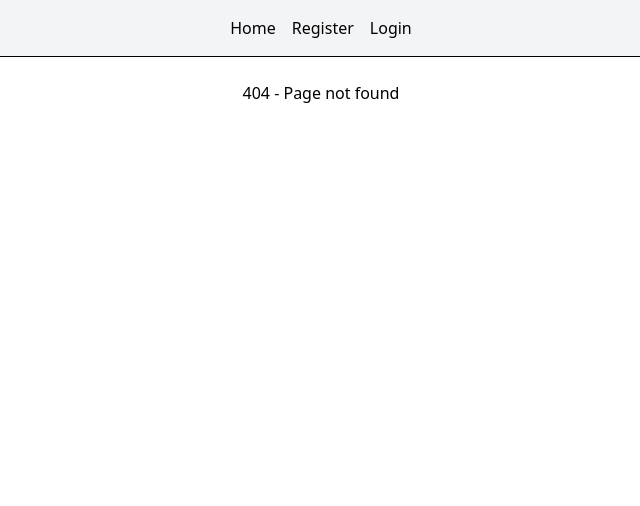
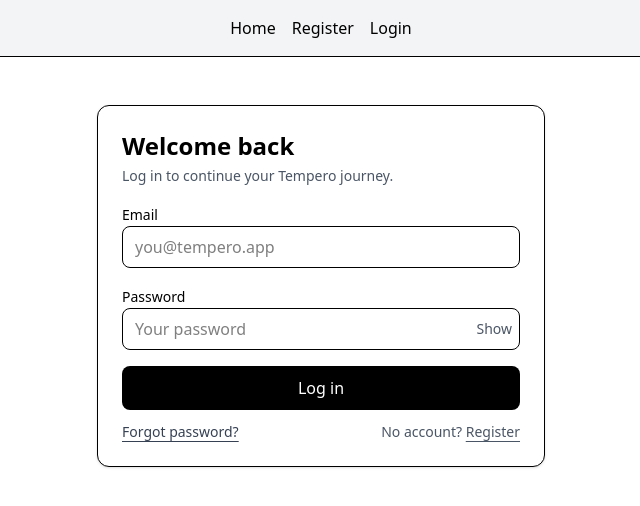
Before and after one commit to MESW-LES-2025/Tempero, a React (Vite) app in the folder tempero/: page /login in a window 1280 px wide. Before the commit this address had no page. Shown: the top 506 px of the page, without its empty margins (319-959 px from the left). Built offline with nearby package versions, Linux system fonts and the light colour scheme.

Commit message:
login working

```diff
--- a/tempero/src/App.tsx
+++ b/tempero/src/App.tsx
@@ -1,6 +1,7 @@
 import { BrowserRouter, Routes, Route, Link } from "react-router-dom";
 import HomePage from "./pages/HomePage";
 import RegisterPage from "./pages/RegisterPage";
+import LoginPage from "./pages/LoginPage";
 
 
 function NotFoundPage() {
@@ -10,17 +11,18 @@ function NotFoundPage() {
 export default function App() {
   return (
     <BrowserRouter>
-      {/* 🧭 Simple navbar just to navigate between routes */}
+      {/* Simple navbar just to navigate between routes */}
       <nav className="flex justify-center gap-4 p-4 border-b bg-gray-100">
         <Link to="/" className="hover:underline">Home</Link>
         <Link to="/register" className="hover:underline">Register</Link>
         <Link to="/login" className="hover:underline">Login</Link>
       </nav>
 
-      {/* 🧱 Page routes */}
+      {/* Page routes */}
       <Routes>
         <Route index element={<HomePage />} />
         <Route path="register" element={<RegisterPage />} />
+        <Route path="login" element={<LoginPage />} />
         <Route path="*" element={<NotFoundPage />} />
       </Routes>
     </BrowserRouter>
--- /dev/null
+++ b/tempero/src/pages/LoginPage.tsx
@@ -0,0 +1,152 @@
+import { useState } from "react";
+import { Link, useNavigate } from "react-router-dom";
+import { supabase } from "../config/supabaseClient";
+
+export default function LoginPage() {
+  const [email, setEmail] = useState("");
+  const [password, setPassword] = useState("");
+  const [showPass, setShowPass] = useState(false);
+  const [loading, setLoading] = useState(false);
+  const [err, setErr] = useState<string | null>(null);
+  const [info, setInfo] = useState<string | null>(null);
+  const navigate = useNavigate();
+
+  async function handleLogin(e: React.FormEvent) {
+    e.preventDefault();
+    setErr(null);
+    setInfo(null);
+    setLoading(true);
+
+    const { data, error } = await supabase.auth.signInWithPassword({
+      email,
+      password,
+    });
+
+    setLoading(false);
+
+    if (error) {
+      setErr(error.message);
+      return;
+    }
+
+    if (data.user) {
+      // success: vai para a Home
+      navigate("/");
+    }
+  }
+
+  async function handleResetPassword() {
+    setErr(null);
+    setInfo(null);
+
+    if (!email) {
+      setErr("Enter your email first to receive a reset link.");
+      return;
+    }
+
+    // Define a rota de redirecionamento após o utilizador clicar no link do email.
+    // Garante que este URL está nas Redirect URLs do Supabase.
+    const redirectTo = `${window.location.origin}/update-password`;
+
+    const { error } = await supabase.auth.resetPasswordForEmail(email, {
+      redirectTo,
+    });
+
+    if (error) {
+      setErr(error.message);
+    } else {
+      setInfo("Password reset email sent. Check your inbox.");
+    }
+  }
+
+  return (
+    <div className="mx-auto mt-12 max-w-md">
+      <div className="rounded-xl border bg-white p-6 shadow-sm">
+        <h1 className="mb-1 text-2xl font-bold">Welcome back</h1>
+        <p className="mb-4 text-sm text-gray-600">
+          Log in to continue your Tempero journey.
+        </p>
+
+        {err && (
+          <div className="mb-3 rounded-lg border border-red-200 bg-red-50 px-3 py-2 text-sm text-red-700">
+            {err}
+          </div>
+        )}
+        {info && (
+          <div className="mb-3 rounded-lg border border-emerald-200 bg-emerald-50 px-3 py-2 text-sm text-emerald-700">
+            {info}
+          </div>
+        )}
+
+        <form onSubmit={handleLogin} className="space-y-4" noValidate>
+          <div className="space-y-1">
+            <label htmlFor="login-email" className="text-sm font-medium">
+              Email
+            </label>
+            <input
+              id="login-email"
+              type="email"
+              autoComplete="email"
+              required
+              value={email}
+              onChange={(e) => setEmail(e.target.value)}
+              className="w-full rounded-lg border px-3 py-2 outline-none focus:ring-2 focus:ring-gray-900"
+              placeholder="you@tempero.app"
+            />
+          </div>
+
+          <div className="space-y-1">
+            <label htmlFor="login-pass" className="text-sm font-medium">
+              Password
+            </label>
+            <div className="relative">
+              <input
+                id="login-pass"
+                type={showPass ? "text" : "password"}
+                autoComplete="current-password"
+                required
+                value={password}
+                onChange={(e) => setPassword(e.target.value)}
+                className="w-full rounded-lg border px-3 py-2 pr-24 outline-none focus:ring-2 focus:ring-gray-900"
+                placeholder="Your password"
+              />
+              <button
+                type="button"
+                onClick={() => setShowPass((s) => !s)}
+                className="absolute right-2 top-1/2 -translate-y-1/2 text-sm text-gray-600 hover:text-gray-900"
+                aria-label={showPass ? "Hide password" : "Show password"}
+              >
+                {showPass ? "Hide" : "Show"}
+              </button>
+            </div>
+          </div>
+
+          <button
+            type="submit"
+            disabled={loading}
+            className="w-full rounded-lg bg-black px-4 py-2.5 text-white hover:bg-gray-900 disabled:opacity-70"
+          >
+            {loading ? "Signing in…" : "Log in"}
+          </button>
+        </form>
+
+        <div className="mt-3 flex items-center justify-between text-sm">
+          <button
+            type="button"
+            onClick={handleResetPassword}
+            className="text-gray-700 underline underline-offset-4 hover:text-black"
+          >
+            Forgot password?
+          </button>
+
+          <span className="text-gray-600">
+            No account?{" "}
+            <Link to="/register" className="underline underline-offset-4">
+              Register
+            </Link>
+          </span>
+        </div>
+      </div>
+    </div>
+  );
+}
```
